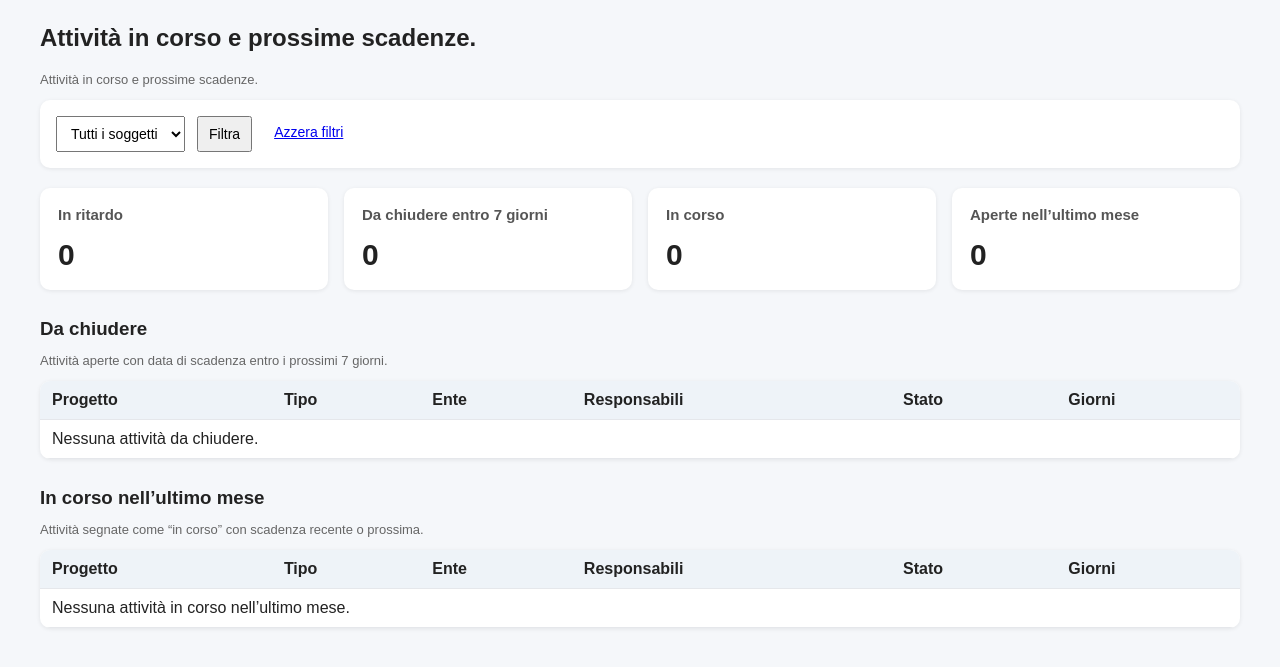
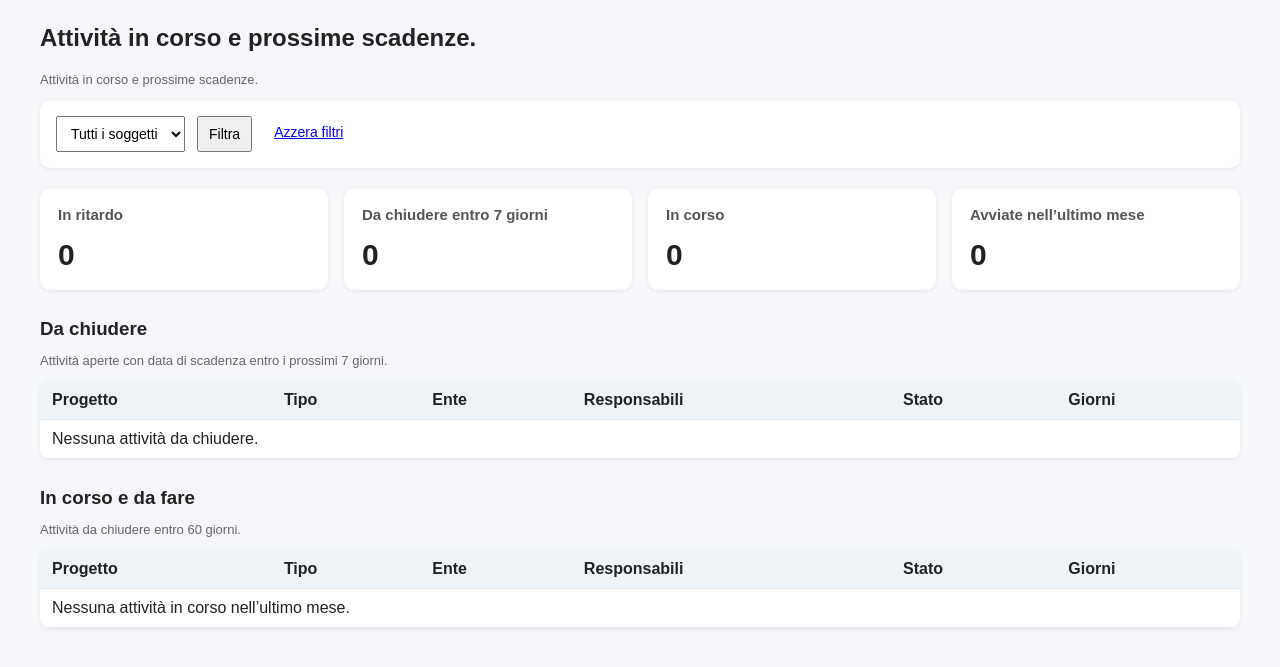
Before and after one commit to bbarbarab/djangoscad, a Django app: page / in a window 1280 px wide. Shown: the part 112-779 px from the top of the page. Run offline with Django 5.2, Linux system fonts and the light colour scheme; the visitor is signed in with stand-in values (Sample User, id 1); data that the repository does not hold is empty; parts of the project's set-up code (start-up, migrations or seed data) failed here and were passed over.

Commit message:
variazione dashboard

```diff
--- a/core/views.py
+++ b/core/views.py
@@ -52,18 +52,25 @@ class DashboardView(LoginRequiredMixin, TemplateView):
             data_scadenza__gte=last_30_days,
         ).count()
 
-        # Tabella 1: cose da chiudere ora
+        # Tabella 1: cose da chiudere in 7 giorni
         ctx["da_chiudere"] = aperte.filter(
             data_scadenza__isnull=False,
             data_scadenza__lte=next_7_days,
         ).order_by("data_scadenza", "data_scadenza")[:15]
 
-        # Tabella 2: cose in corso nell'ultimo mese
+        # Tabella 2: cose da fare e in corso da fare in 60 giorni
+        next_60_days = today + timedelta(days=60)
+
         ctx["in_corso"] = qs.filter(
-            stato=Scadenza.Stato.IN_CORSO,
+            stato__in=[
+                Scadenza.Stato.IN_CORSO,
+                Scadenza.Stato.DA_FARE,
+            ],
             data_scadenza__isnull=False,
-            data_scadenza__gte=last_30_days,
-        ).order_by("data_scadenza")[:15]
+            data_scadenza__lte=next_60_days,
+        ).exclude(
+            stato=Scadenza.Stato.FATTO
+        ).order_by("data_scadenza")[:20]
 
         ctx["soggetti"] = Soggetto.objects.all().order_by("nome")
         ctx["soggetto_selezionato"] = soggetto_id
--- a/templates/core/dashboard.html
+++ b/templates/core/dashboard.html
@@ -35,7 +35,7 @@
     </div>
 
     <div class="card">
-        <h3>Aperte nell’ultimo mese</h3>
+        <h3>Avviate nell’ultimo mese</h3>
         <div class="big-number">{{ ultimo_mese_count }}</div>
     </div>
 </div>
@@ -89,8 +89,8 @@
     {% endfor %}
 </table>
 
-<h3 class="section-title">In corso nell’ultimo mese</h3>
-<p class="small">Attività segnate come “in corso” con scadenza recente o prossima.</p>
+<h3 class="section-title">In corso e da fare</h3>
+<p class="small">Attività da chiudere entro 60 giorni.</p>
 
 <table>
     <tr>
```
Also changed, not shown: 1 other file.
